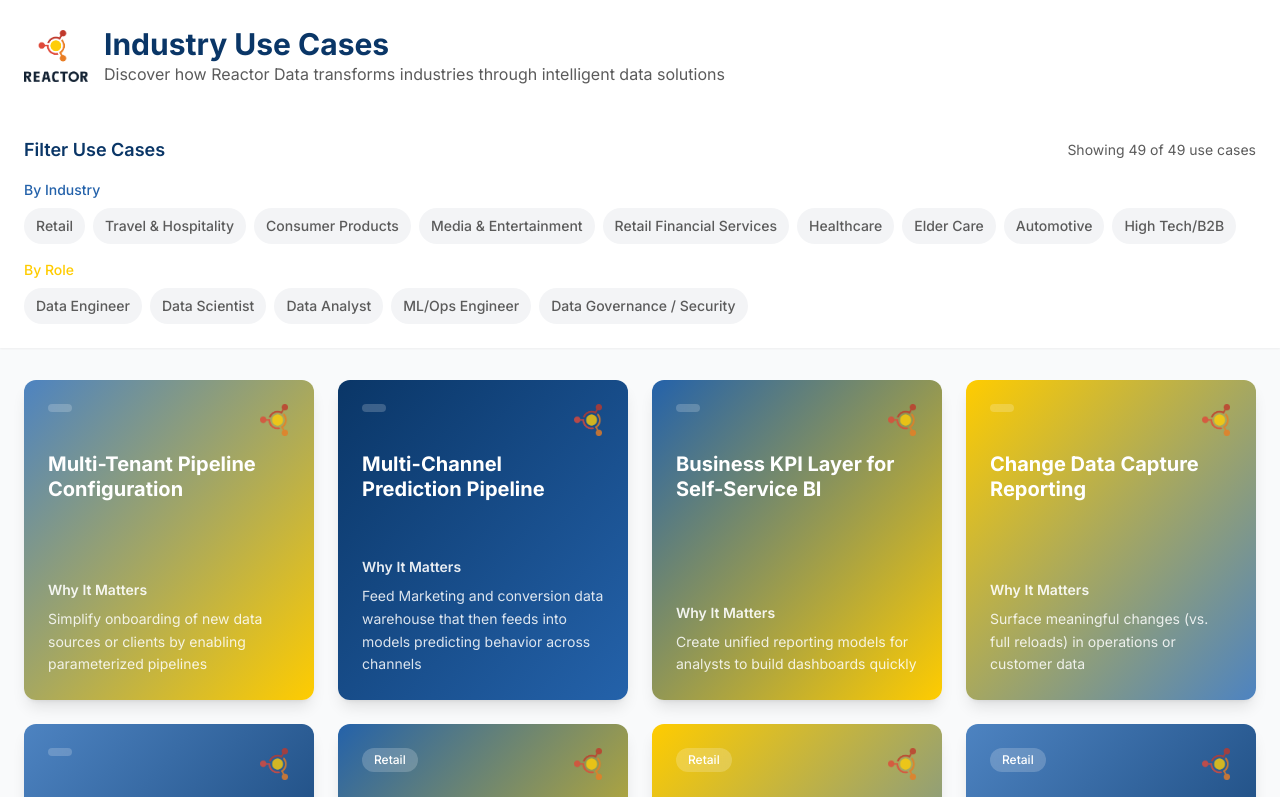
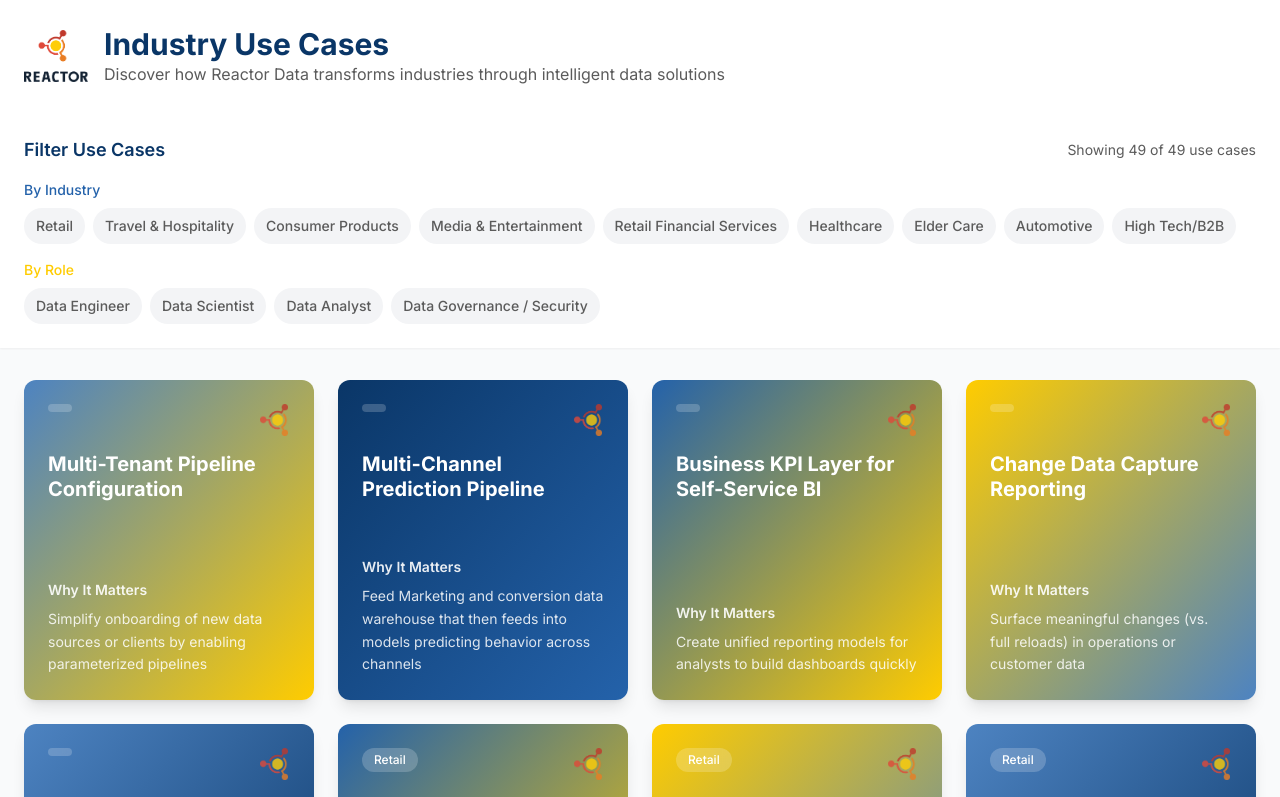
Before and after one commit to tgiffin/wp-reactor-card-flip-showcase, a React (Vite) app: page / in a window 1280 px wide. Shown: the top 797 px of the page. Built offline with nearby package versions, Linux system fonts and the light colour scheme.

Commit message:
Remove ML/Ops Engineer role
Removed the 'ML/Ops Engineer' role from the roles list in `src/data/index.ts` as there are no associated use cases.

```diff
--- a/src/data/index.ts
+++ b/src/data/index.ts
@@ -22,6 +22,5 @@ export const roles = [
   'Data Engineer',
   'Data Scientist',
   'Data Analyst',
-  'ML/Ops Engineer',
   'Data Governance / Security'
 ];
```
